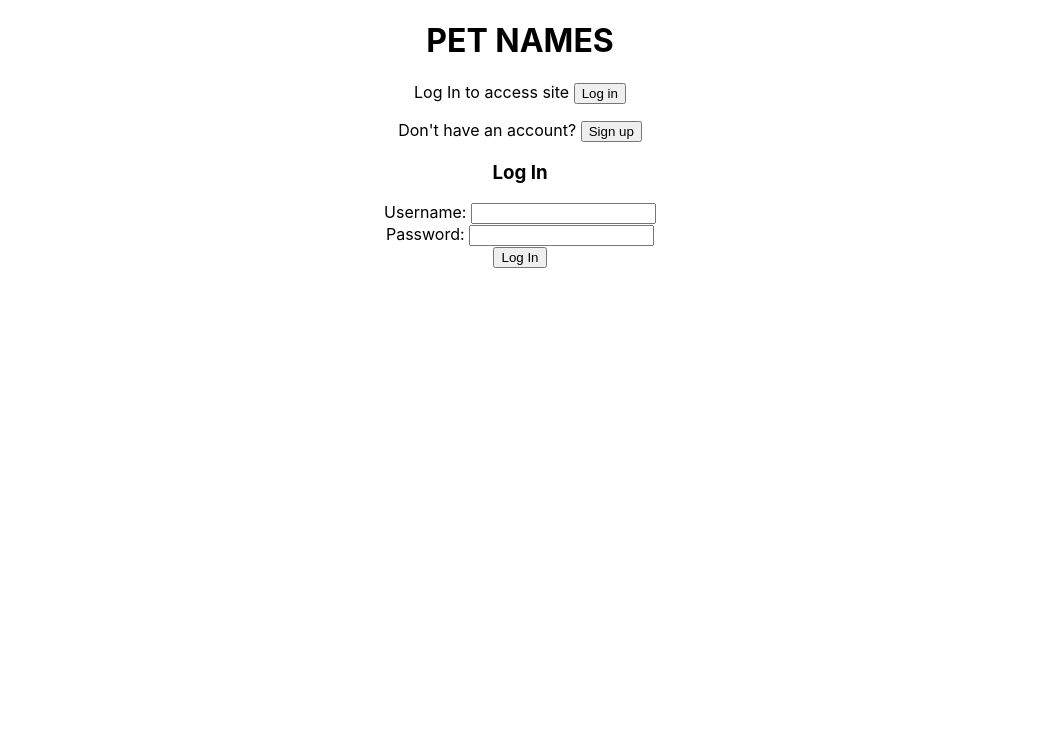
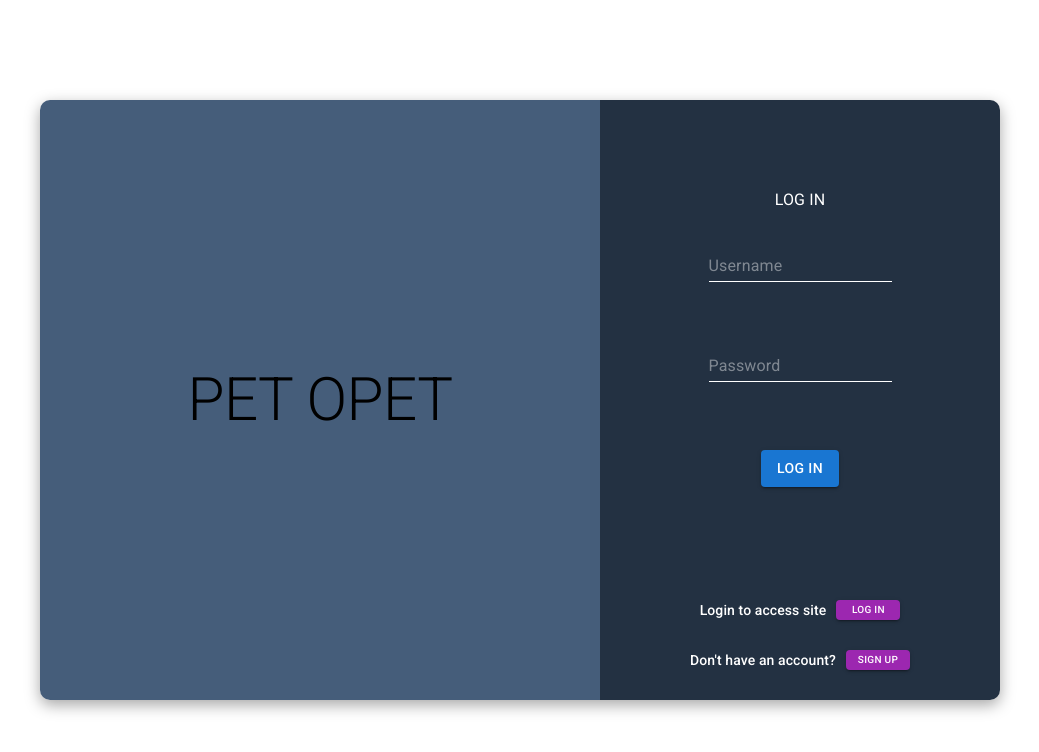
Before and after one commit to sheensantoscapadngan/simple-mern, a React (Create React App) app in the folder client/: page /login in a window 1280 px wide. Shown: the top 752 px of the page, without its empty margins (120-1159 px from the left). Built offline with nearby package versions, Linux system fonts and the light colour scheme.

Commit message:
[Adjustment][Maxell] implemented ui to userLogin page

```diff
--- a/client/package.json
+++ b/client/package.json
@@ -3,6 +3,9 @@
   "version": "0.1.0",
   "private": true,
   "dependencies": {
+    "@emotion/react": "^11.9.3",
+    "@emotion/styled": "^11.9.3",
+    "@mui/material": "^5.9.2",
     "@testing-library/jest-dom": "^5.16.4",
     "@testing-library/react": "^13.3.0",
     "@testing-library/user-event": "^13.5.0",
--- a/client/public/index.html
+++ b/client/public/index.html
@@ -24,6 +24,11 @@
       work correctly both with client-side routing and a non-root public URL.
       Learn how to configure a non-root public URL by running `npm run build`.
     -->
+    <link
+      rel="stylesheet"
+      href="https://fonts.googleapis.com/css?family=Roboto:300,400,500,700&display=swap"
+    />
+
     <title>React App</title>
   </head>
   <body>
--- a/client/src/pages/UserLogin/UserLogin.js
+++ b/client/src/pages/UserLogin/UserLogin.js
@@ -40,7 +40,7 @@ const UserLogin = () => {
     }
   };
 
-  const handleSubmit = (username,password) => {
+  const handleSubmit = (username, password) => {
     if (username && password) {
       if (logIn) {
         return handleLogIn(username, password);
@@ -48,24 +48,14 @@ const UserLogin = () => {
       handleSignUp(username, password);
     }
   };
-
   return (
-    <div>
-      <h1>PET NAMES</h1>
-      <p>
-        Log In to access site{' '}
-        <span>
-          <button onClick={handleChange}>Log in</button>
-        </span>
-      </p>
-      <p>
-        Don't have an account?{' '}
-        <span>
-          <button onClick={handleChange}>Sign up</button>
-        </span>
-      </p>
-      <LogInContainer logIn={logIn} handleSubmit={handleSubmit} />
-    </div>
+    <>
+      <LogInContainer
+        logIn={logIn}
+        handleChange={handleChange}
+        handleSubmit={handleSubmit}
+      />
+    </>
   );
 };
 
--- a/client/src/pages/UserLogin/components/LogInContainer.js
+++ b/client/src/pages/UserLogin/components/LogInContainer.js
@@ -1,22 +1,112 @@
-import React, {useState} from 'react';
+import React, { useState } from 'react';
+import { Grid, Box, Typography, Input, Button } from '@mui/material';
+import {
+  loginContainerStyles,
+  loginPageStyles,
+  containerLeftDesign,
+  containerRightDesign,
+  whiteText,
+  buttonTextSize,
+} from '../../../styles/userLoginStyles.js';
 
 const LogInContainer = (props) => {
-  const { logIn, handleSubmit } = props;
+  const { logIn, handleChange, handleSubmit } = props;
   const [username, setUsername] = useState('');
   const [password, setPassword] = useState('');
-  const text = logIn ? 'Log In' : 'Sign Up';
+  const text = logIn ? 'LOG IN' : 'SIGN UP';
 
   return (
-    <>
-      <h3>{text}</h3>
-      <div>
-        Username: <input type="text" name='username' value={username} onChange={(e) => setUsername(e.target.value)}/>
-      </div>
-      <div>
-        Password: <input type="password" name='password' value={password} onChange={(e) => setPassword(e.target.value)}/>
-      </div>
-      <button type="button" onClick={()=> handleSubmit(username,password)}>{text}</button>
-    </>
+    <Box sx={loginPageStyles}>
+      <Grid container sx={loginContainerStyles}>
+        <Grid
+          item
+          container
+          justifyContent="center"
+          alignItems="center"
+          md={7}
+          sx={containerLeftDesign}
+        >
+          <Typography variant="h2">PET OPET</Typography>
+        </Grid>
+        <Grid
+          item
+          container
+          md={5}
+          direction="column"
+          sx={containerRightDesign}
+        >
+          <Grid item md={1}></Grid>
+          <Grid
+            item
+            container
+            justifyContent="center"
+            alignItems="center"
+            md={2}
+          >
+            <Typography sx={whiteText}>{text}</Typography>
+          </Grid>
+          <Grid item md={2}>
+            <Input
+              placeholder="Username"
+              color="primary"
+              sx={whiteText}
+              type="text"
+              value={username}
+              onChange={(e) => setUsername(e.target.value)}
+            />
+          </Grid>
+          <Grid item md={2}>
+            <Input
+              placeholder="Password"
+              type="password"
+              color="primary"
+              sx={whiteText}
+              value={password}
+              onChange={(e) => setPassword(e.target.value)}
+            />
+          </Grid>
+          <Grid item md={3}>
+            <Button
+              variant="contained"
+              type="button"
+              onClick={() => handleSubmit(username, password)}
+            >
+              {text}
+            </Button>
+          </Grid>
+          <Grid item container justifyContent="center" md={1}>
+            <Typography variant="subtitle2" sx={whiteText}>
+              Login to access site
+            </Typography>
+            <Button
+              color="secondary"
+              variant="contained"
+              size="small"
+              type="button"
+              sx={buttonTextSize}
+              onClick={handleChange}
+            >
+              Log In
+            </Button>
+          </Grid>
+          <Grid item container justifyContent="center" md={1}>
+            <Typography variant="subtitle2" sx={whiteText}>
+              Don't have an account?
+            </Typography>
+            <Button
+              color="secondary"
+              variant="contained"
+              type="button"
+              size="small"
+              sx={buttonTextSize}
+              onClick={handleChange}
+            >
+              Sign Up
+            </Button>
+          </Grid>
+        </Grid>
+      </Grid>
+    </Box>
   );
 };
 
--- /dev/null
+++ b/client/src/styles/userLoginStyles.js
@@ -0,0 +1,34 @@
+export const loginPageStyles = {
+  margin: ' 12.5vh 12.5vw',
+};
+
+export const loginContainerStyles = {
+  height: '75vh',
+  width: '75vw',
+  display: 'flex',
+  boxShadow: 'rgba(0, 0, 0, 0.35) 0px 5px 15px',
+  borderRadius: '10px',
+};
+
+export const containerLeftDesign = {
+  backgroundColor: '#455D7A',
+  borderRadius: '10px 0 0 10px',
+};
+
+export const containerRightDesign = {
+  backgroundColor: '#233142',
+  borderRadius: '0 10px 10px 0',
+};
+
+export const whiteText = {
+  color: 'white',
+  ':before': { borderColor: 'white' },
+  '&:hover': { borderColor: 'white' },
+};
+
+export const buttonTextSize = {
+  fontSize: '10px',
+  maxHeight: '20px',
+  maxWidth: '20px',
+  marginLeft: '10px',
+};
```
Also changed, not shown: 1 other file (tests, documents, lock files or other folders).
